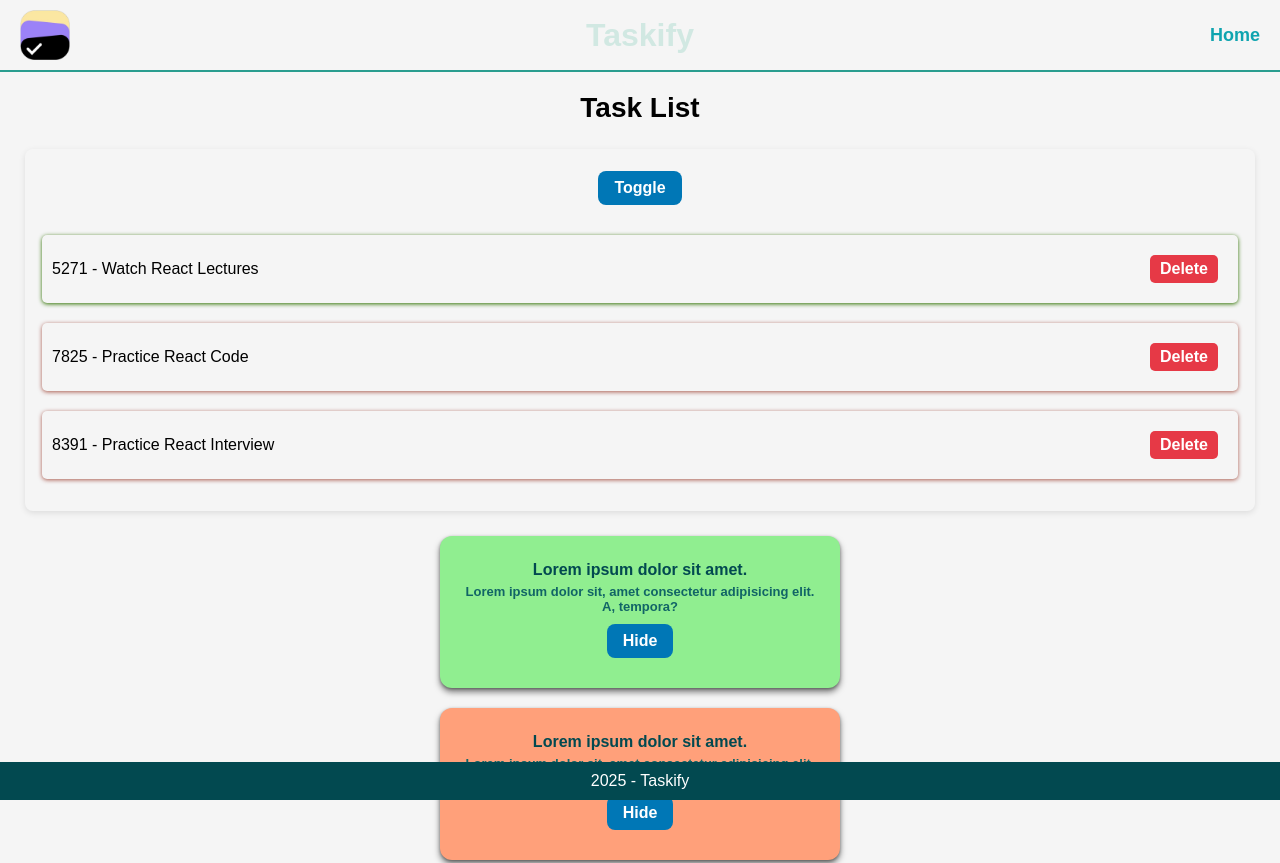
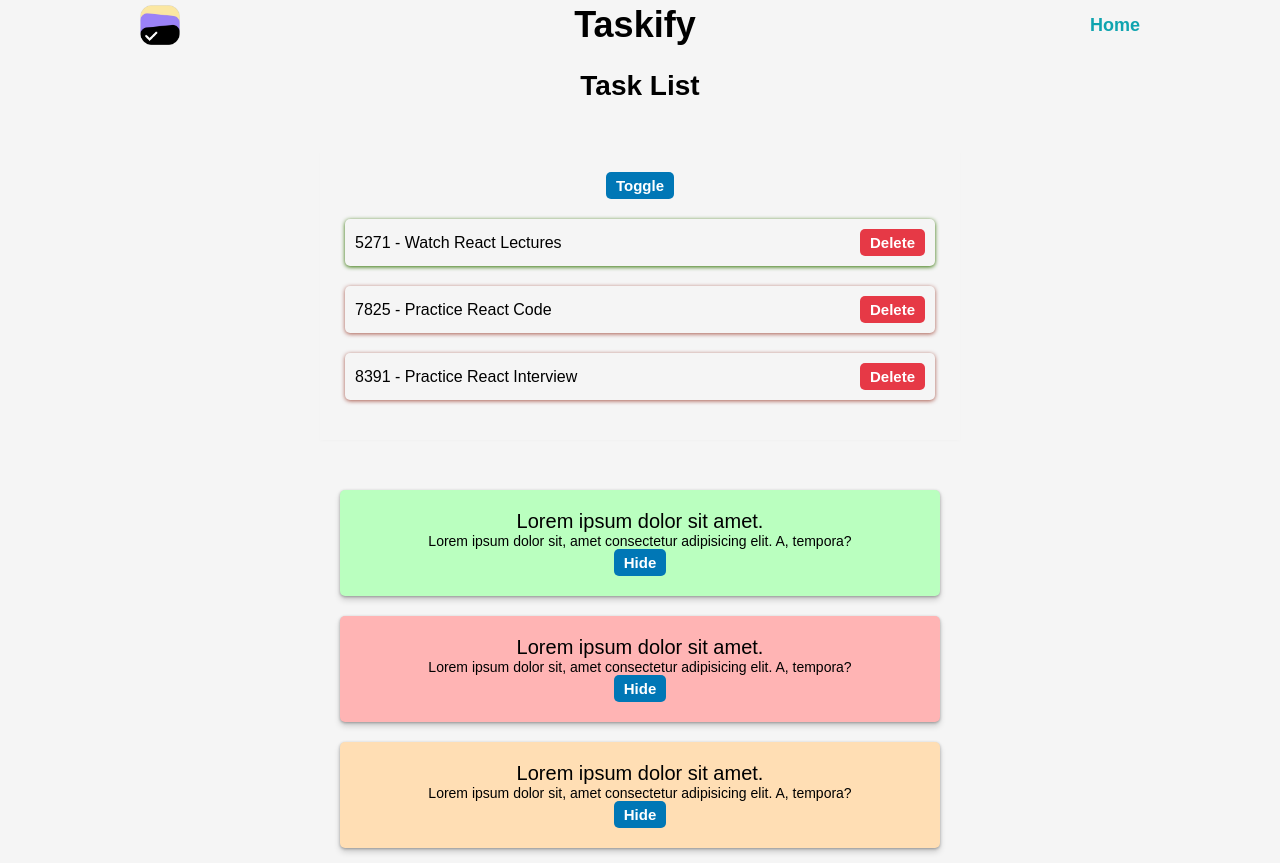
Before and after one commit to imkool47/Taskify, a React (Vite) app: page / in a window 1280 px wide. Shown: the top 863 px of the page. Built offline with nearby package versions, Linux system fonts and the light colour scheme.

Commit message:
Updated components and added CSS for styling

```diff
--- a/src/App.css
+++ b/src/App.css
@@ -7,24 +7,16 @@ body {
   background-color: whitesmoke;
 }
 
-.tasklist h1 {
-  /* color: var(--text-color); */
-  color: #000;
-  font-size: 28px;
-  text-align: center;
-  margin: 20px;
-}
-
 button {
-  padding: 8px 16px;
-  margin: 10px;
+  padding: 5px 10px;
   border-radius: 8px;
-  border: none;
-  font-size: 16px;
+  font-size: 15px;
   font-weight: bold;
   color: white;
   cursor: pointer;
   transition: background-color 0.3s, transform 0.2s;
+  border: 0px;
+  background-color: #0077b6;
 }
 
 button:hover {
@@ -39,71 +31,42 @@ button.trigger:hover {
   background-color: #005f87;
 }
 
-ul {
-  /* color: var(--text-color); */
-  color: #000;
-  padding: 12px 12px 12px 12px;
-  margin: 25px;
-  /* max-width: 600px; */
-  border-radius: 8px;
-  /* background: #024950; */
-  box-shadow: 0px 2px 6px rgba(0, 0, 0, 0.1);
-}
-
-.header {
-  display: flex;
-  color: var(--text-color);
-  justify-content: space-between;
-  align-items: center;
-  /* background-color: #024950; */
-  /* color: white; */
-  padding: 10px 20px;
-  height: 50px;
-  border-bottom: #2a9d8f 2px solid;
-  /* box-shadow: #0FA4AF 0px 4px 6px;
-  position: relative; */
-  /* z-index: 10; */
-  overflow: hidden;
-}
-
-.logo{
-  /* height: 100px; */
-  max-width: 50px;
-  display: block;
-}
-
 .home-link {
   text-decoration: none;
-  color: #0FA4AF ;
+  color: #0fa4af;
   font-weight: bold;
   font-size: 18px;
   transition: color 0.3s;
 }
 
-.home-link:hover{
+.home-link:hover {
   color: var(--text-color);
 }
 
-.box{
-  padding: 20px;
+.box {
+  padding: 20px 5px;
   box-sizing: border-box;
-  border-radius: 12px;
-  box-shadow: 0 4px 6px rgba(0, 0, 0, 0.5), 0 1px 3px rgba(0, 0, 0, 0.3);
-  max-width: 400px;
+  border: 0px;
+  border-radius: 5px;
+  box-shadow: 0 4px 6px rgba(0, 0, 0, 0.16), 0 1px 3px rgba(0, 0, 0, 0.3);
+  max-width: 600px;
   margin: 20px auto;
   transition: transform 0.3s ease, box-shadow 0.3s ease;
 }
 
-.success {
-  background-color: lightgreen;
+.box.success {
+  /* background-color: lightgreen */
+  background-color: #baffbf;
 }
 
-.warning {
-  background-color: #e76f51;
+.box.warning {
+  /* background-color: #e76f51; */
+  background-color: #ffdeb4;
 }
 
-.alert {
-  background-color: lightsalmon;
+.box.alert {
+  /* background-color: lightsalmon; */
+  background-color: #ffb4b4;
 }
 
 .box:hover {
@@ -111,33 +74,24 @@ ul {
   box-shadow: 0 8px 12px rgba(236, 235, 235, 0.5), 0 3px 6px rgba(0, 0, 0, 0.3); /* Enhanced shadow on hover */
 }
 
-.title {
-  background: transparent;
+.box p.title {
+  font-size: 20px;
+  /* background: transparent;
   color: #024950;
   font-weight: bold;
   margin: 5px;
-  text-align: center;
+  text-align: center; */
 }
-.description {
-  background: transparent;
+.box p.description {
+  font-size: 14px;
+  /* background: transparent;
   font-size: small;
   color: #116466;
   font-weight: bold;
   margin: 0;
-  text-align: center;
+  text-align: center; */
 }
 
 .hidden {
   display: none;
 }
-
-footer {
-  box-sizing: border-box;
-  background-color: #024950;
-  color: white;
-  padding: 10px 20px;
-  text-align: center;
-  position: fixed;
-  bottom: 0;
-  width: 100%;
-}
--- a/src/App.jsx
+++ b/src/App.jsx
@@ -1,10 +1,9 @@
 import { Header } from "./components/Header.jsx";
 import { TaskList } from "./components/TaskList.jsx";
 import { Footer } from "./components/Footer.jsx";
-import './App.css'
+import "./App.css";
 
 function App() {
-
   return (
     <div className="App">
       <Header />
@@ -13,4 +12,4 @@ function App() {
     </div>
   );
 }
-export default App
+export default App;
--- /dev/null
+++ b/src/components/Footer.css
@@ -0,0 +1,7 @@
+footer {
+  max-width: 1000px;
+  margin: auto;
+  text-align: center;
+  padding: 20px;
+  border-top: 1px solid var(--theme-border);
+}
--- /dev/null
+++ b/src/components/Header.css
@@ -0,0 +1,17 @@
+header {
+  display: flex;
+  justify-content: space-between;
+  align-items: center;
+  height: 50px;
+  align-items: center;
+  max-width: 1000px;
+  margin: auto;
+  border-bottom: var(--primary-color) 1px solid;
+  font-size: 18px;
+  padding: 0px 10px;
+  overflow: hidden;
+}
+
+header .logo {
+  max-width: 40px;
+}
--- /dev/null
+++ b/src/components/TaskList.css
@@ -0,0 +1,24 @@
+.tasklist h1 {
+  /* color: var(--text-color); */
+  color: #000;
+  font-size: 28px;
+  text-align: center;
+  margin: 20px;
+}
+
+.tasklist ul {
+  max-width: 600px;
+  margin: 50px auto;
+  padding: 20px;
+  box-shadow: rgba(0, 0, 0, 0.02) 0px 1px 3px 0px;
+}
+
+.tasklist button.trigger {
+  border: 0px;
+  border-radius: 5px;
+  background-color: #0077b6;
+  color: #fff;
+  padding: 5px 10px;
+  cursor: pointer;
+  transition: background-color 0.3s;
+}
```
Also changed, not shown: src/components/Footer.jsx (+5 -3 lines), src/components/Header.jsx (+9 -6 lines), src/components/TaskList.jsx (+26 -16 lines).
